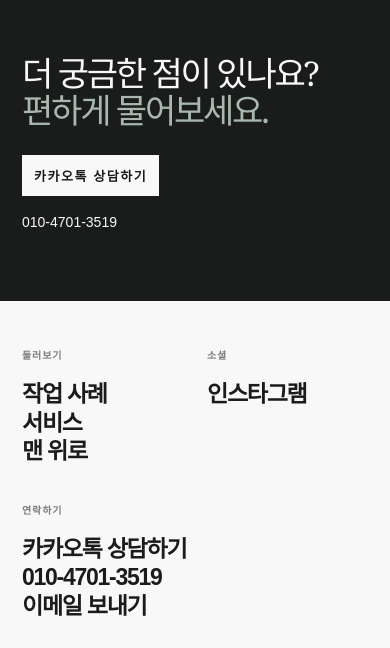
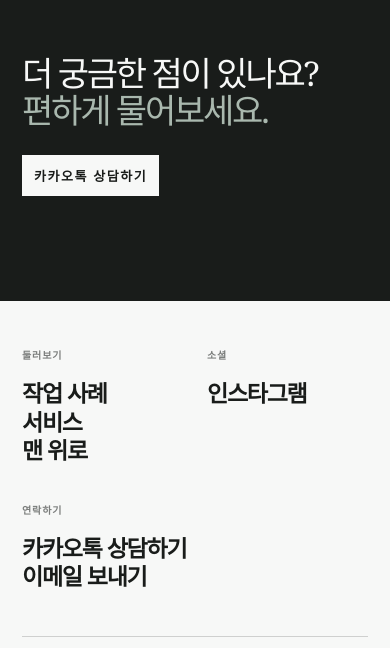
Before and after one commit to pageatelier/page-atelier-site, a plain HTML site: page index.html in a window 390 px wide. Shown: the part 10086-10734 px from the top of the page. Drawn offline with Linux system fonts and the light colour scheme.

Commit message:
Remove phone number from homepage

```diff
--- a/index.html
+++ b/index.html
@@ -126,7 +126,7 @@
     <p class="contact-kicker">홈페이지 제작이 궁금하신가요?</p>
     <h2 id="contact-title">더 궁금한 점이 있나요?<br>
       <em>편하게 물어보세요.</em></h2>
-    <a class="contact-link" href="https://pf.kakao.com/_GxmxdxnX/chat" target="_blank" rel="noreferrer"><span>카카오톡 상담하기</span></a><a class="contact-phone" href="tel:+821047013519">010-4701-3519</a>
+    <a class="contact-link" href="https://pf.kakao.com/_GxmxdxnX/chat" target="_blank" rel="noreferrer"><span>카카오톡 상담하기</span></a>
   </section>
   <footer class="site-footer">
     <div class="footer-columns">
@@ -141,7 +141,6 @@
       <div class="footer-group footer-contact">
         <span class="footer-label">연락하기</span>
          <a href="https://pf.kakao.com/_GxmxdxnX/chat" target="_blank" rel="noreferrer">카카오톡 상담하기</a>
-        <a href="tel:+821047013519">010-4701-3519</a>
         <a href="mailto:hello@pageatelier.com">이메일 보내기</a></div>
     </div>
     <div class="footer-business"><p>페이지아뜰리에 · 대표 김애신 · 사업자등록번호 476-04-03895</p><p>업태 정보통신업 · 종목 컴퓨터 프로그래밍 서비스업 · <a href="mailto:hello@pageatelier.com">hello@pageatelier.com</a></p></div>
```
